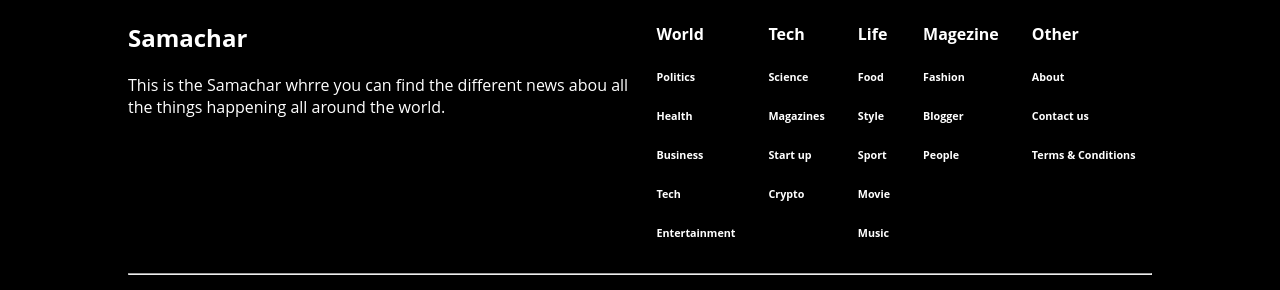
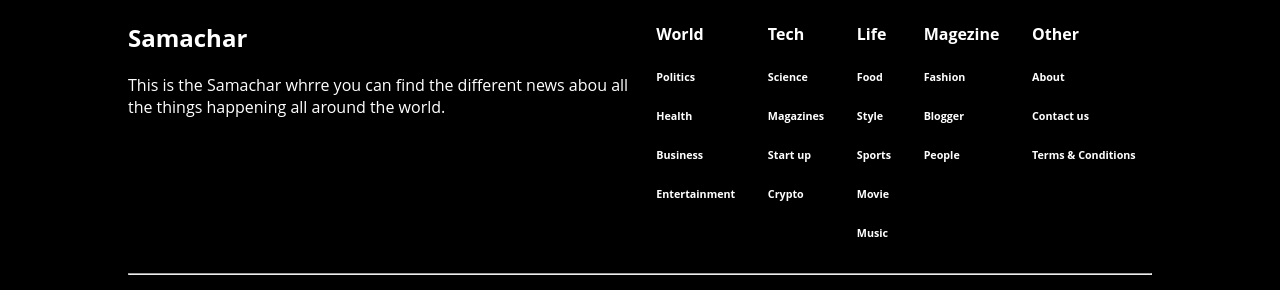
Before and after one commit to sudeshpariyar/samachar, a React (Create React App) app in the folder client/: page / in a window 1280 px wide. Shown: the part 431-721 px from the top of the page. Built offline with nearby package versions, Linux system fonts and the light colour scheme; no server answers; what javascript-time-ago would draw is missing.

Commit message:
fix footer and its links

```diff
--- a/client/src/Layout/Footer/Footer.tsx
+++ b/client/src/Layout/Footer/Footer.tsx
@@ -3,8 +3,15 @@ import "./Footer.css";
 import ComponentWrapper from "../../components/ComponentWrapper/ComponentWrapper";
 import CustomHeading from "../../components/CustomHeading/CustomHeading";
 import { FaRegCopyright } from "react-icons/fa";
+import { Link } from "react-router-dom";
 
 const Footer = () => {
+  const data = {
+    query: "",
+  };
+  const handleClick = (value: string) => {
+    data.query = value;
+  };
   return (
     <div className="footer-wrapper">
       <ComponentWrapper>
@@ -19,32 +26,123 @@ const Footer = () => {
           <div className="footer-right-component">
             <div>
               <CustomHeading headingLevel="h4">World</CustomHeading>
-              <CustomHeading headingLevel="h6">Politics</CustomHeading>
-              <CustomHeading headingLevel="h6">Health</CustomHeading>
-              <CustomHeading headingLevel="h6">Business</CustomHeading>
-              <CustomHeading headingLevel="h6">Tech</CustomHeading>
-              <CustomHeading headingLevel="h6">Entertainment</CustomHeading>
+              <CustomHeading headingLevel="h6">
+                <Link to="/political">Politics</Link>
+              </CustomHeading>
+              <CustomHeading headingLevel="h6">
+                <Link to="/health">Health</Link>
+              </CustomHeading>
+              <CustomHeading headingLevel="h6">
+                <Link to="/business">Business</Link>
+              </CustomHeading>
+              <CustomHeading headingLevel="h6">
+                <Link to="/entertainment">Entertainment</Link>
+              </CustomHeading>
             </div>
             <div>
               <CustomHeading headingLevel="h4">Tech</CustomHeading>
-              <CustomHeading headingLevel="h6">Science</CustomHeading>
-              <CustomHeading headingLevel="h6">Magazines</CustomHeading>
-              <CustomHeading headingLevel="h6">Start up</CustomHeading>
-              <CustomHeading headingLevel="h6">Crypto</CustomHeading>
+              <CustomHeading headingLevel="h6">
+                <Link to="/science">Science</Link>
+              </CustomHeading>
+              <CustomHeading headingLevel="h6">
+                <Link
+                  onClick={() => handleClick("magazines")}
+                  to="/search"
+                  state={data}
+                >
+                  Magazines
+                </Link>
+              </CustomHeading>
+              <CustomHeading headingLevel="h6">
+                <Link
+                  onClick={() => handleClick("start up")}
+                  to="/search"
+                  state={data}
+                >
+                  Start up
+                </Link>
+              </CustomHeading>
+              <CustomHeading headingLevel="h6">
+                <Link
+                  onClick={() => handleClick("crypto")}
+                  to="/search"
+                  state={data}
+                >
+                  Crypto
+                </Link>
+              </CustomHeading>
             </div>
             <div>
               <CustomHeading headingLevel="h4">Life</CustomHeading>
-              <CustomHeading headingLevel="h6">Food</CustomHeading>
-              <CustomHeading headingLevel="h6">Style</CustomHeading>
-              <CustomHeading headingLevel="h6">Sport</CustomHeading>
-              <CustomHeading headingLevel="h6">Movie</CustomHeading>
-              <CustomHeading headingLevel="h6">Music</CustomHeading>
+              <CustomHeading headingLevel="h6">
+                <Link
+                  onClick={() => handleClick("food")}
+                  to="/search"
+                  state={data}
+                >
+                  Food
+                </Link>
+              </CustomHeading>
+              <CustomHeading headingLevel="h6">
+                <Link
+                  onClick={() => handleClick("Style")}
+                  to="/search"
+                  state={data}
+                >
+                  Style
+                </Link>
+              </CustomHeading>
+              <CustomHeading headingLevel="h6">
+                <Link to="/sports">Sports</Link>
+              </CustomHeading>
+              <CustomHeading headingLevel="h6">
+                <Link
+                  onClick={() => handleClick("Movie")}
+                  to="/search"
+                  state={data}
+                >
+                  Movie
+                </Link>
+              </CustomHeading>
+              <CustomHeading headingLevel="h6">
+                <Link
+                  onClick={() => handleClick("Music")}
+                  to="/search"
+                  state={data}
+                >
+                  Music
+                </Link>
+              </CustomHeading>
             </div>
             <div>
               <CustomHeading headingLevel="h4">Magezine</CustomHeading>
-              <CustomHeading headingLevel="h6">Fashion</CustomHeading>
-              <CustomHeading headingLevel="h6">Blogger</CustomHeading>
-              <CustomHeading headingLevel="h6">People</CustomHeading>
+              <CustomHeading headingLevel="h6">
+                <Link
+                  onClick={() => handleClick("Fashion")}
+                  to="/search"
+                  state={data}
+                >
+                  Fashion
+                </Link>
+              </CustomHeading>
+              <CustomHeading headingLevel="h6">
+                <Link
+                  onClick={() => handleClick("Blogger")}
+                  to="/search"
+                  state={data}
+                >
+                  Blogger
+                </Link>
+              </CustomHeading>
+              <CustomHeading headingLevel="h6">
+                <Link
+                  onClick={() => handleClick("People")}
+                  to="/search"
+                  state={data}
+                >
+                  People
+                </Link>
+              </CustomHeading>
             </div>
             <div>
               <CustomHeading headingLevel="h4">Other</CustomHeading>
```
